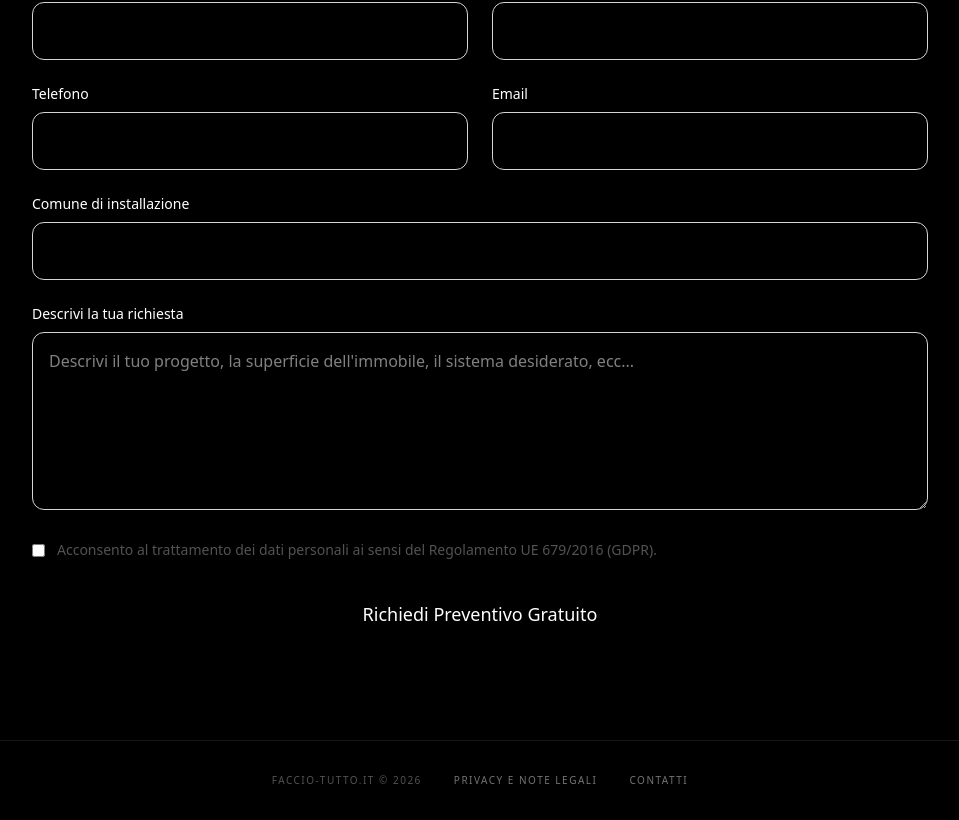
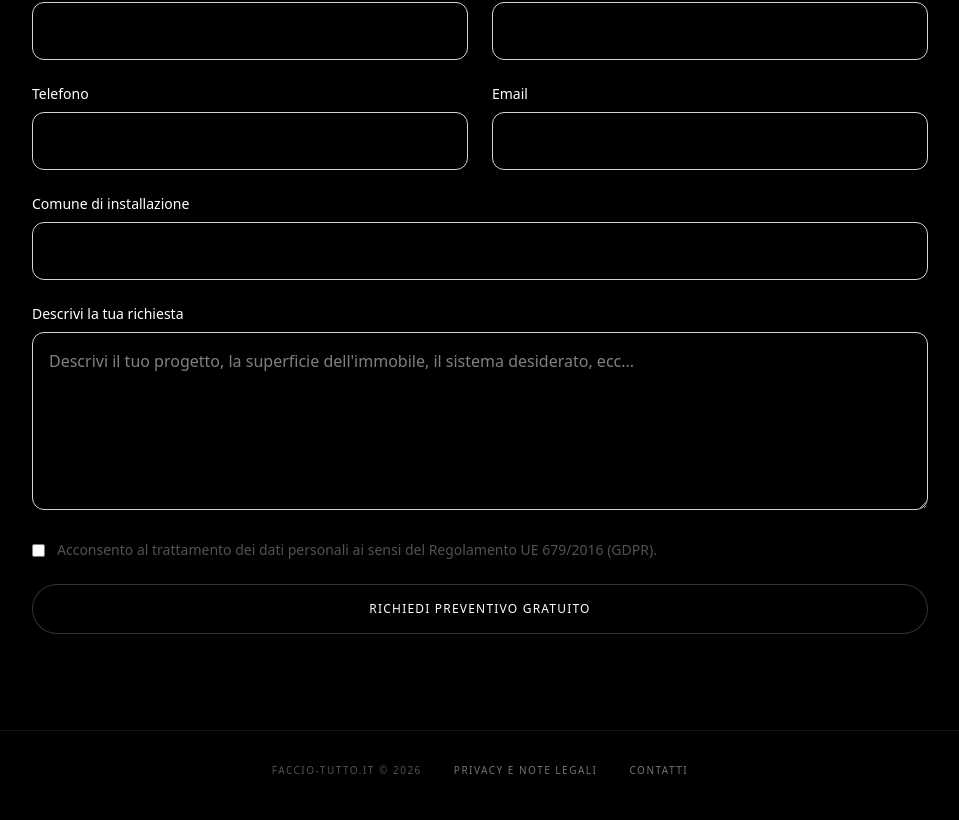
Before and after one commit to faccio-tutto/faccio-tutto, a Next.js app: page /climatizzazione in a window 1280 px wide. Shown: the part 5606-6426 px from the top of the page, without its empty margins (160-1119 px from the left). Built offline with nearby package versions, Linux system fonts and the light colour scheme.

Commit message:
messaggio inviato correttamente in pagina climatizzazione e riparazioni

```diff
--- a/app/climatizzazione/ModuloContatti.tsx
+++ b/app/climatizzazione/ModuloContatti.tsx
@@ -1,5 +1,6 @@
 "use client";
 
+import { motion } from "framer-motion";
 import { useState } from "react";
 
 interface ModuloContattiProps {
@@ -171,15 +172,16 @@ export default function ModuloContatti({
           </p>
         </div>
 
-        <button
-          type="submit"
-          disabled={loading}
-          className="w-full bg-black text-white py-4 rounded-full text-lg hover:bg-neutral-800 transition disabled:opacity-50"
-        >
-          {loading
-            ? "Invio in corso..."
-            : "Richiedi Preventivo Gratuito"}
-        </button>
+       <motion.button
+            type="submit"
+            disabled={loading}
+            whileHover={{ scale: 1.02, backgroundColor: "#262626" }}
+            whileTap={{ scale: 0.98 }}
+            transition={{ type: "spring", stiffness: 400, damping: 25 }}
+            className="w-full bg-black text-white py-4 rounded-full text-xs uppercase tracking-widest border border-white/20 disabled:opacity-50 disabled:pointer-events-none"
+          >
+            {loading ? "Invio..." : "Richiedi preventivo gratuito"}
+          </motion.button>
 
         {messaggio && (
           <div
--- a/app/riparazioni-veloci/page.tsx
+++ b/app/riparazioni-veloci/page.tsx
@@ -390,9 +390,17 @@ const menuItems = [
             {loading ? "Invio..." : "Invia richiesta"}
           </motion.button>
 
-          {messaggio && (
-            <p className="text-center text-sm text-neutral-600">{messaggio}</p>
-          )}
+         {messaggio && (
+          <div
+            className={`text-center p-4 rounded-xl ${
+              messaggio.includes("correttamente")
+                ? "bg-green-100 text-green-700"
+                : "bg-red-100 text-red-700"
+            }`}
+          >
+            {messaggio}
+          </div>
+         )}
 
         </form>
       </section>
```
